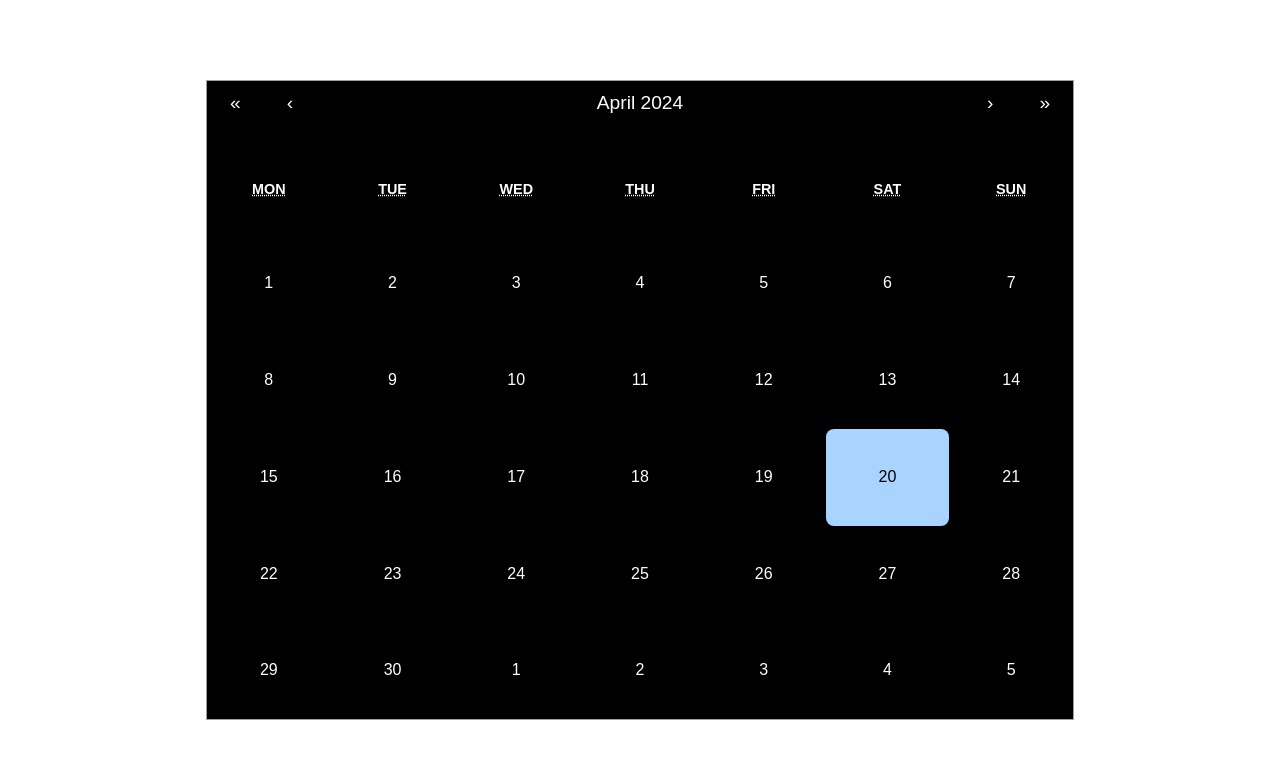
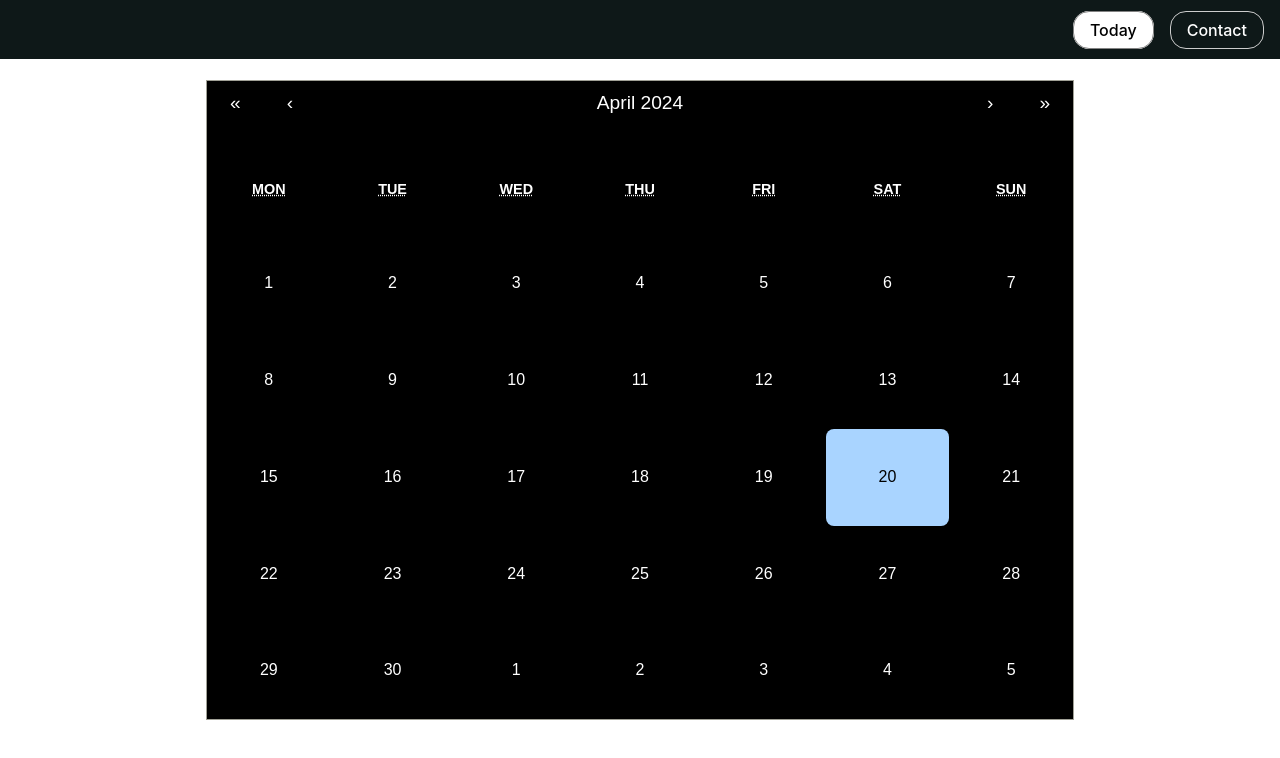
Before and after one commit to anytko/task_management_app, a React (Vite) app: page / in a window 1280 px wide. Shown: the top 758 px of the page. Built offline with nearby package versions, Linux system fonts and the light colour scheme.

Commit message:
Added navbar styling and functionality

```diff
--- /dev/null
+++ b/components/nav_bar.css
@@ -0,0 +1,47 @@
+.navbar {
+    position: fixed;
+    top: 0;
+    left: 0;
+    width: 100%;
+    background-color: #0e1818;
+    padding: 1rem;
+}
+
+.navbar ul {
+    list-style-type: none;
+    margin: 0.1rem;
+    padding: 0;
+    display: flex;
+    justify-content: flex-end; /* Align links to the right */
+    margin-right: 2rem;
+}
+
+.navbar ul li {
+    margin-left: 1rem; /* Add space between links */
+}
+
+
+.navbar ul li a {
+    color: #fff;
+    text-decoration: none;
+}
+
+
+.navbar ul li a {
+    color: #fff; /* Default link color */
+    text-decoration: none;
+    padding: 0.5rem 1rem; /* Adjust padding for the pill effect */
+    border-radius: 1rem; /* Rounded corners */
+    border: 1px solid #ccc; /* Border for the pill effect */
+}
+
+.navbar ul li a:hover {
+    background-color: #FFF; /* Background color on hover */
+    color: black;
+}
+
+.navbar ul li a.active {
+    background-color: #FFF; /* Active link background color */
+    color: black; /* Active link text color */
+    border-color: #828282; /* Active link border color */
+}
--- a/components/nav_bar.jsx
+++ b/components/nav_bar.jsx
@@ -1,11 +1,22 @@
-import React from 'react'
+import React from 'react';
+import { HashRouter as Router, NavLink } from 'react-router-dom';
+import './nav_bar.css';
 
-function nav_bar() {
-  return (
-    <div>
-
-    </div>
-  )
+function Navbar() {
+    return (
+        <Router>
+            <nav className="navbar">
+                <ul>
+                    <li>
+                    <NavLink exact to="/" activeClassName="active">Today</NavLink>
+                    </li>
+                    <li>
+                    <NavLink to="/contact" activeClassName="active">Contact</NavLink>
+                    </li>
+                </ul>
+            </nav>
+        </Router>
+    );
 }
 
-export default nav_bar
+export default Navbar;
--- a/components/task_list.css
+++ b/components/task_list.css
@@ -33,6 +33,7 @@
 .close-btn{
     background-color: white;
     border-color: black;
+    border-radius: 50%;
 }
 
 .big_task .close-btn{
@@ -47,4 +48,5 @@
 
 .title_x .close-btn{
     margin-left: 0.75rem;;
+    border-radius: 50%;
 }
--- a/package.json
+++ b/package.json
@@ -16,7 +16,8 @@
     "react": "^18.2.0",
     "react-bootstrap": "^2.10.2",
     "react-calendar": "^4.8.0",
-    "react-dom": "^18.2.0"
+    "react-dom": "^18.2.0",
+    "react-router-dom": "^6.22.3"
   },
   "devDependencies": {
     "@types/react": "^18.2.66",
--- a/src/App.jsx
+++ b/src/App.jsx
@@ -5,6 +5,7 @@ import Calendar from 'react-calendar'
 import AddTaskComponent from '../components/add_task.jsx'
 import TaskList from '../components/task_list.jsx'
 import '../components/calendar.css';
+import NavBar from '../components/nav_bar.jsx';
 
 
 
@@ -31,6 +32,7 @@ function App() {
 
   return (
     <div className="app">
+      <NavBar/>
       <div className="calendar-container">
         <Calendar onChange={handleDateChange} value={date} />
       </div>
```
Also changed, not shown: 1 other file (tests, documents, lock files or other folders).
